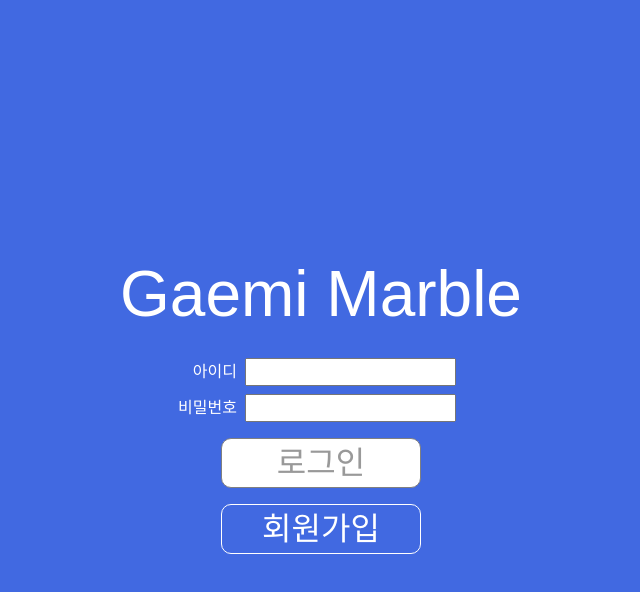
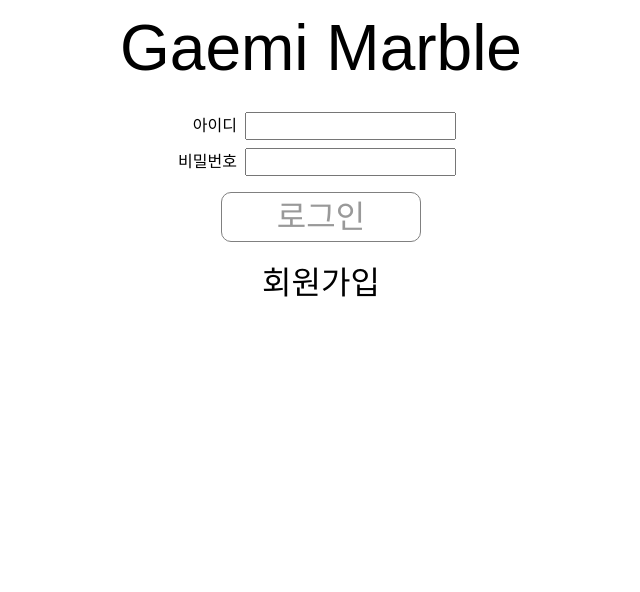
Before and after one commit to gaemi-marble/gaemi-marble, a React (Vite) app in the folder fe/: page /signin in a window 1280 px wide. Shown: the top 592 px of the page, without its empty margins (319-959 px from the left). Built offline with nearby package versions, Linux system fonts and the light colour scheme; no server answers; a small style sheet from the web is missing.

Commit message:
refactor: 사용자 인증 페이지 Layout 적용

```diff
--- a/fe/src/components/Layout.tsx
+++ b/fe/src/components/Layout.tsx
@@ -1,11 +1,9 @@
-import Header from '@components/Header';
 import { Outlet } from 'react-router-dom';
 import { styled } from 'styled-components';
 
 export default function Layout() {
   return (
     <Page>
-      <Header />
       <Outlet />
     </Page>
   );
@@ -16,4 +14,6 @@ const Page = styled.div`
   height: 100vh;
   display: flex;
   flex-direction: column;
+  color: ${({ theme: { color } }) => color.accentText};
+  background-color: ${({ theme: { color } }) => color.accentPrimary};
 `;
--- a/fe/src/pages/SignInPage.tsx
+++ b/fe/src/pages/SignInPage.tsx
@@ -1,4 +1,5 @@
 import { postSignin } from '@api/index';
+import { ROUTE_PATH } from '@router/constants';
 import {
   useSetAccessToken,
   useSetPlayer,
@@ -35,7 +36,7 @@ export default function SignInPage() {
   };
 
   const handleClickSignUpBtn = () => {
-    navigate('/signup');
+    navigate(ROUTE_PATH.SIGNUP);
   };
 
   return (
@@ -78,15 +79,13 @@ export default function SignInPage() {
 }
 
 const Container = styled.div`
-  width: 100vw;
-  height: 100vh;
+  width: 100%;
+  height: 100%;
   display: flex;
   flex-direction: column;
   justify-content: center;
   align-items: center;
   gap: 16px;
-  color: ${({ theme: { color } }) => color.accentText};
-  background-color: ${({ theme: { color } }) => color.accentPrimary};
 `;
 
 const Title = styled.h1`
--- a/fe/src/pages/SignUpPage.tsx
+++ b/fe/src/pages/SignUpPage.tsx
@@ -1,4 +1,5 @@
 import { postSignup } from '@api/index';
+import { ROUTE_PATH } from '@router/constants';
 import { FormEvent, useState } from 'react';
 import { useNavigate } from 'react-router-dom';
 import { styled } from 'styled-components';
@@ -17,7 +18,7 @@ export default function SignUpPage() {
 
     const res = await postSignup(playerId, password);
     if (res.status === 201) {
-      navigate('/signin');
+      navigate(ROUTE_PATH.SIGNIN);
     }
     // TODO: 회원가입시 에러 처리
   };
@@ -62,15 +63,13 @@ export default function SignUpPage() {
 }
 
 const Container = styled.div`
-  width: 100vw;
-  height: 100vh;
+  width: 100%;
+  height: 100%;
   display: flex;
   flex-direction: column;
   justify-content: center;
   align-items: center;
   gap: 16px;
-  color: ${({ theme: { color } }) => color.accentText};
-  background-color: ${({ theme: { color } }) => color.accentPrimary};
 `;
 
 const Title = styled.h1`
--- a/fe/src/styles/common.ts
+++ b/fe/src/styles/common.ts
@@ -1,11 +1,4 @@
 import { styled } from 'styled-components';
-
-export const Page = styled.div`
-  width: 100vw;
-  height: 100vh;
-  display: flex;
-  flex-direction: column;
-`;
 
 export const ModalRoot = styled.div`
   position: fixed;
```
